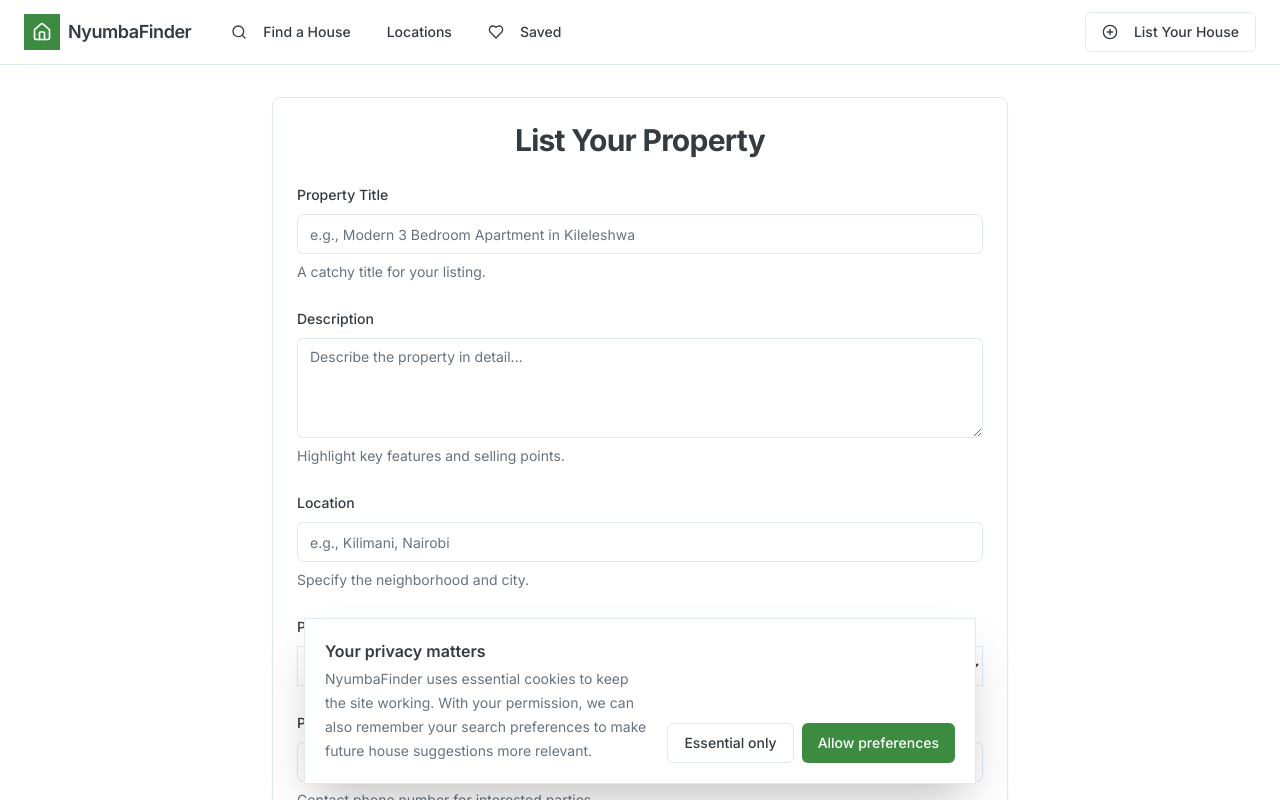
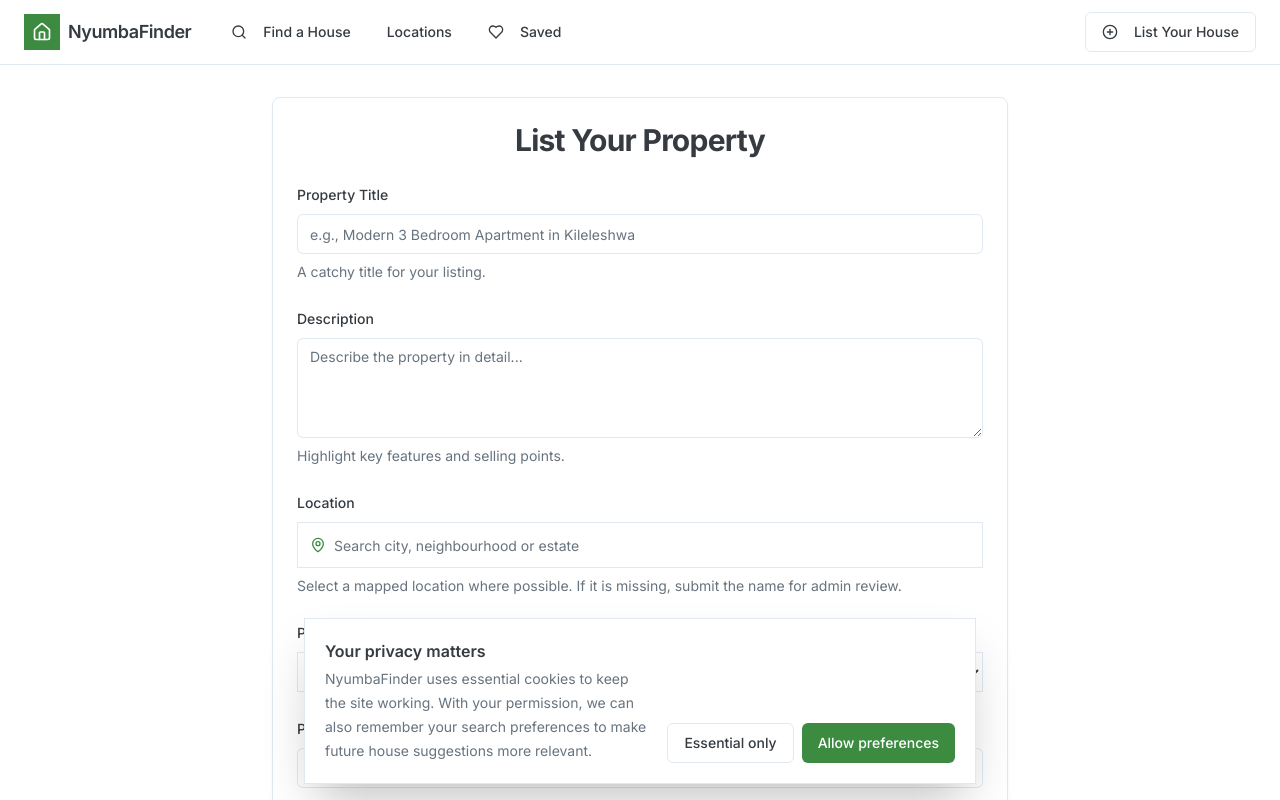
Before and after one commit to jaykurgat/Nyumba-Finder, a Next.js app: page /list-property in a window 1280 px wide. Shown: the top 800 px of the page. Built offline with nearby package versions, Linux system fonts and the light colour scheme.

Commit message:
Use canonical location picker in property listing

```diff
--- a/src/app/list-property/page.tsx
+++ b/src/app/list-property/page.tsx
@@ -7,6 +7,7 @@ import * as z from "zod";
 import { useRouter, useSearchParams } from 'next/navigation';
 import { useState, useEffect, use } from 'react';
 import { PropertyImage } from "@/components/properties/PropertyImage";
+import { LocationPicker } from "@/components/locations/LocationPicker";
 
 import { Button } from "@/components/ui/button";
 import {
@@ -26,10 +27,6 @@ import { useToast } from "@/hooks/use-toast";
 import { Loader2, Trash2, Home } from "lucide-react"; // Added Home icon
 import type { Property } from "@/types/property";
 
-const kenyanLocations = [
-  "Nairobi", "Mombasa", "Kisumu", "Nakuru", "Eldoret", "Thika", "Kiambu", "Machakos", "Meru", "Nyeri", "Kakamega", "Naivasha", "Kitale"
-] as const;
-
 const amenitiesList = ["Parking", "Swimming Pool", "Gym", "Security", "Balcony", "Garden", "Internet Ready", "Servant Quarters", "Lift", "Water Included", "Beach Access", "Air Conditioning"] as const;
 
 const phoneRegex = new RegExp(
@@ -40,6 +37,7 @@ const formSchema = z.object({
   title: z.string().min(5, "Title must be at least 5 characters.").max(100, "Title cannot exceed 100 characters."),
   description: z.string().min(20, "Description must be at least 20 characters.").max(1000, "Description cannot exceed 1000 characters."),
   location: z.string().min(2, "Please specify a location."),
+  locationId: z.string().optional(),
   propertyType: z.string().min(2, "Please select a property type."),
   price: z.coerce.number().positive("Price must be a positive number."),
   bedrooms: z.coerce.number().int().min(0, "Number of bedrooms cannot be negative."),
@@ -75,6 +73,7 @@ export default function ListPropertyPage() {
       title: "",
       description: "",
       location: "",
+      locationId: "",
       propertyType: "Apartment",
       price: "" as unknown as number, // Keep as empty string for controlled input
       bedrooms: "" as unknown as number,
@@ -132,6 +131,7 @@ export default function ListPropertyPage() {
              title: "",
              description: "",
              location: "",
+             locationId: "",
              propertyType: "Apartment",
              price: "" as unknown as number,
              bedrooms: "" as unknown as number,
@@ -205,6 +205,7 @@ export default function ListPropertyPage() {
       formData.append('title', values.title);
       formData.append('description', values.description);
       formData.append('location', values.location);
+      if (values.locationId) formData.append('locationId', values.locationId);
       formData.append('propertyType', values.propertyType);
       formData.append('price', String(Number(values.price)));
       formData.append('bedrooms', String(Number(values.bedrooms)));
@@ -320,12 +321,14 @@ export default function ListPropertyPage() {
                       <FormItem>
                         <FormLabel>Location</FormLabel>
                         <FormControl>
-                           <Input placeholder="e.g., Kilimani, Nairobi" {...field} list="list-kenyan-locations" suppressHydrationWarning />
+                          <LocationPicker
+                            value={field.value}
+                            locationId={form.watch("locationId")}
+                            onChange={field.onChange}
+                            onLocationIdChange={(id) => form.setValue("locationId", id || "", { shouldDirty: true })}
+                          />
                         </FormControl>
-                         <datalist id="list-kenyan-locations">
-                            {kenyanLocations.map(loc => <option key={loc} value={loc} />)}
-                         </datalist>
-                         <FormDescription>Specify the neighborhood and city.</FormDescription>
+                        <FormDescription>Select a mapped location where possible. If it is missing, submit the name for admin review.</FormDescription>
                         <FormMessage />
                       </FormItem>
                     )}
```
